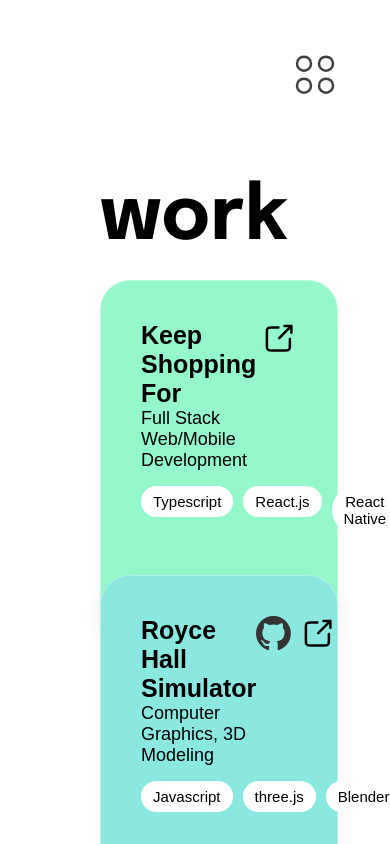
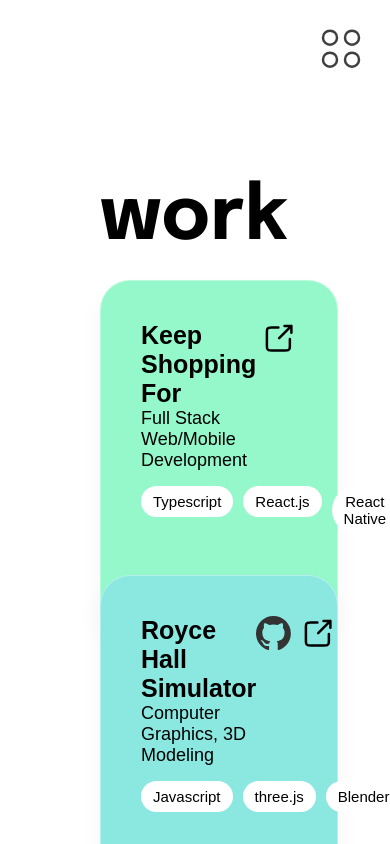
Before and after one commit to anhmvc/anhmvc.github.io, a React (Create React App) app: page /work in a window 390 px wide. Shown: the top 844 px of the page. Built offline with nearby package versions, Linux system fonts and the light colour scheme.

Commit message:
Add responsive layouts to Menu

```diff
--- a/src/pages/Home/home.css
+++ b/src/pages/Home/home.css
@@ -82,10 +82,6 @@
   position: absolute;
   white-space: pre;
   width: 100%;
-}
-
-.inactive {
-  pointer-events: none;
 }
 
 /* ========= LINKS ========= */
--- a/src/pages/Menu/menu.css
+++ b/src/pages/Menu/menu.css
@@ -1,7 +1,19 @@
+@media only screen and (max-width: 480px) {
+  .control-button {
+    top: 1.5rem;
+    right: 1.5rem;
+  }
+}
+
+@media only screen and (min-width: 480px) {
+  .control-button {
+    top: 3.125rem;
+    right: 3.125rem;
+  }
+}
+
 .control-button {
   position: fixed;
-  top: 50px;
-  right: 50px;
   filter: invert(99%) sepia(1%) saturate(4%) hue-rotate(329deg) brightness(107%)
     contrast(102%);
   z-index: 9999;
@@ -9,6 +21,10 @@
 
 .control-button:hover {
   cursor: pointer;
+}
+
+.inactive {
+  pointer-events: none;
 }
 
 .links {
@@ -91,7 +107,11 @@ h2.links {
   line-height: normal;
   text-align: center;
   text-decoration: none;
-  text-shadow: 1px 0 #000, -1px 0 #000, 0 1px #000, 0 -1px #000;
+  text-shadow:
+    1px 0 #000,
+    -1px 0 #000,
+    0 1px #000,
+    0 -1px #000;
 }
 
 .text-item:hover {
```
